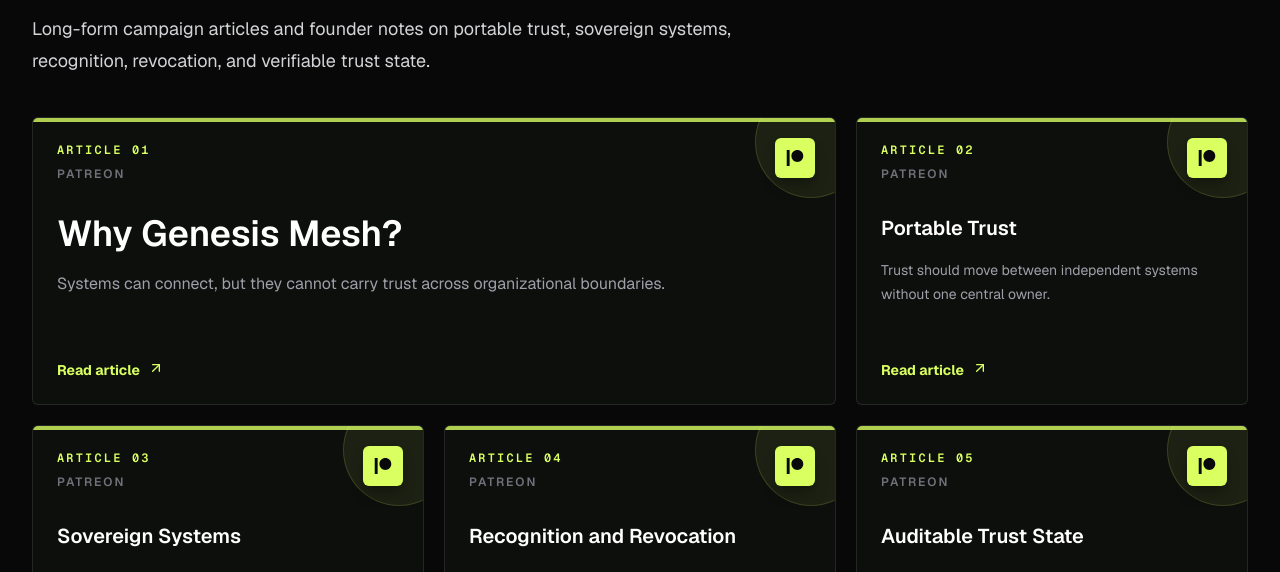
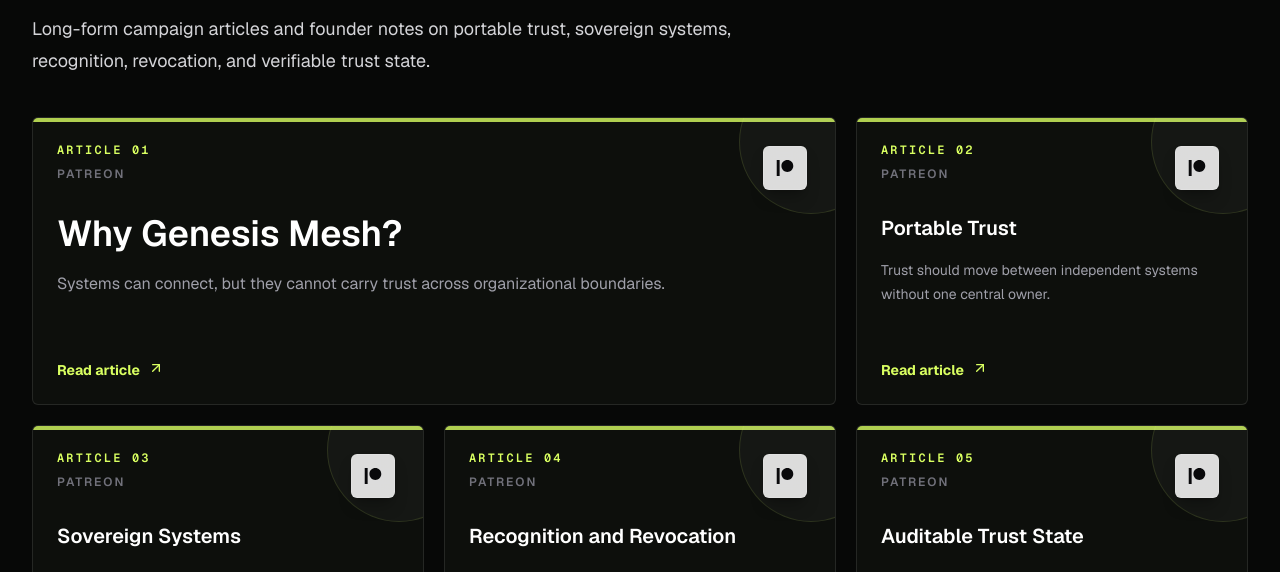
Before and after one commit to GenesisMeshLabs/connectorzzz-dev, a Next.js app: page /genesismesh/articles in a window 1280 px wide. Shown: the part 220-792 px from the top of the page. Built offline with nearby package versions, Linux system fonts and the light colour scheme; no server answers.

Commit message:
Refine article source badge placement

```diff
--- a/src/app/genesismesh/articles/page.tsx
+++ b/src/app/genesismesh/articles/page.tsx
@@ -35,8 +35,8 @@ export default async function ArticlesPage() {
               ].join(" ")}
             >
               <div className="absolute inset-x-0 top-0 h-1 bg-[#d9ff61]/80" />
-              <div className="pointer-events-none absolute -right-8 -top-8 h-28 w-28 rounded-full border border-[#d9ff61]/15 bg-[#d9ff61]/8 transition group-hover:bg-[#d9ff61]/12" />
-              <div className="absolute right-5 top-5 flex h-10 w-10 items-center justify-center rounded-md border border-[#d9ff61]/30 bg-[#d9ff61] text-zinc-950 shadow-lg shadow-black/25 transition group-hover:bg-white">
+              <div className="pointer-events-none absolute -right-12 -top-12 h-36 w-36 rounded-full border border-[#d9ff61]/12 bg-white/[0.035] transition group-hover:bg-[#d9ff61]/8" />
+              <div className="absolute right-7 top-7 flex h-11 w-11 items-center justify-center rounded-md border border-white/15 bg-white/85 text-zinc-950 shadow-lg shadow-black/25 backdrop-blur-sm transition group-hover:bg-white">
                 <BrandIcon name="patreon" className="h-5 w-5" />
               </div>
               <div className="relative flex w-full flex-col">
```
